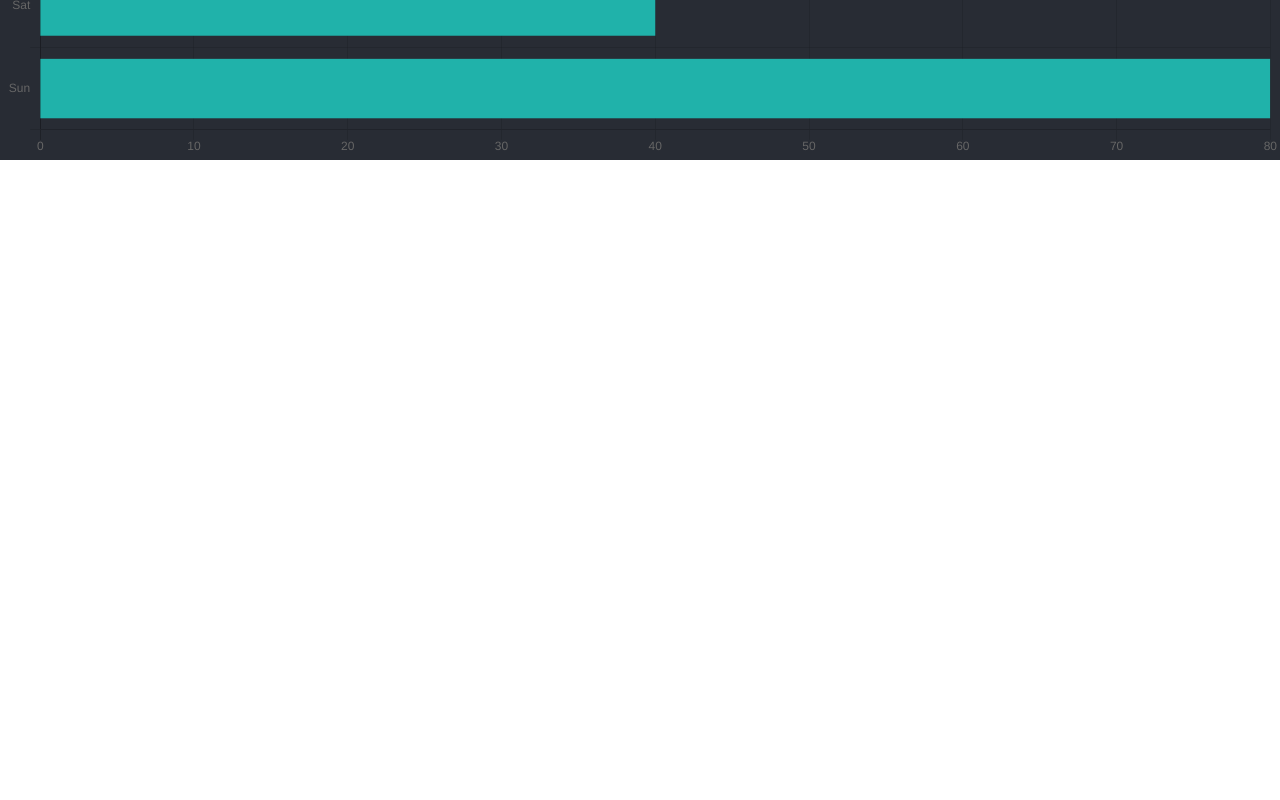
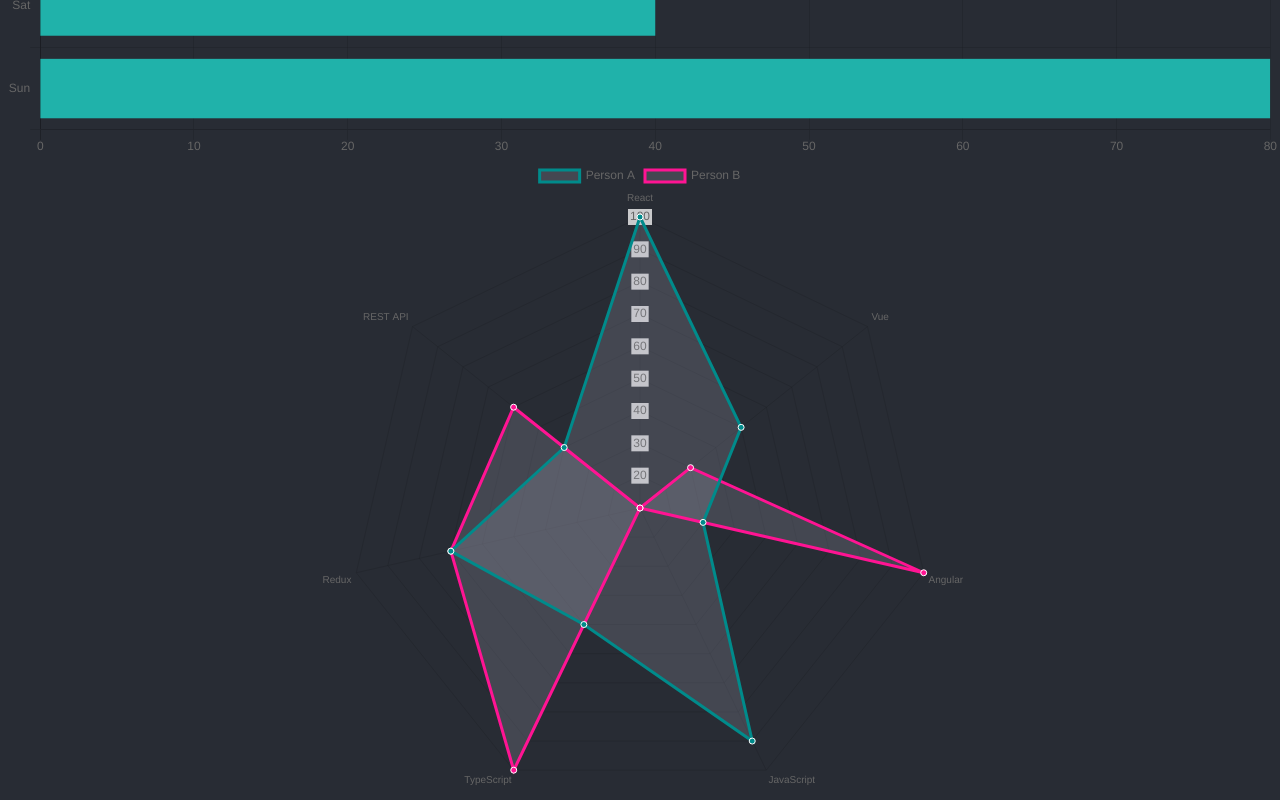
Before and after one commit to ss473901/chart_lesson, a React (Create React App) app: page / in a window 1280 px wide. Shown: the part 1760-2560 px from the top of the page. Before the commit the page ends 1920 px from the top, so only its background shows below. Built offline with nearby package versions, Linux system fonts and the light colour scheme.

Commit message:
Add radar

```diff
--- a/src/App.tsx
+++ b/src/App.tsx
@@ -3,6 +3,7 @@
 import BarPlot from "./components/BarPlot";
 import LinePlot from "./components/LinePlot";
 import PiePlot from "./components/PiePlot";
+import RadarPlot from "./components/RadarPlot";
 
 function App() {
   return (
@@ -10,6 +11,7 @@
       <LinePlot />
       <PiePlot />
       <BarPlot />
+      <RadarPlot />
     </div>
   );
 }
--- /dev/null
+++ b/src/components/RadarPlot.tsx
@@ -0,0 +1,42 @@
+import React from "react";
+import { Radar } from "react-chartjs-2";
+
+const data = {
+  labels: [
+    "React",
+    "Vue",
+    "Angular",
+    "JavaScript",
+    "TypeScript",
+    "Redux",
+    "REST API",
+  ],
+  datasets: [
+    {
+      label: "Person A",
+      backgroundColor: "rgba(179,181,198,0.2",
+      borderColor: "#008b8b",
+      pointBackgroundColor: "#008b8b",
+      pointBorderColor: "#fff",
+      data: [100, 50, 30, 90, 50, 70, 40],
+    },
+    {
+      label: "Person B",
+      backgroundColor: "rgba(179,181,198,0.2",
+      borderColor: "#ff1493",
+      pointBackgroundColor: "#ff1493",
+      pointBorderColor: "#fff",
+      data: [10, 30, 100, 10, 100, 70, 60],
+    },
+  ],
+};
+
+const RadarPlot: React.FC = () => {
+  return (
+    <div>
+      <Radar data={data} />
+    </div>
+  );
+};
+
+export default RadarPlot;
```
